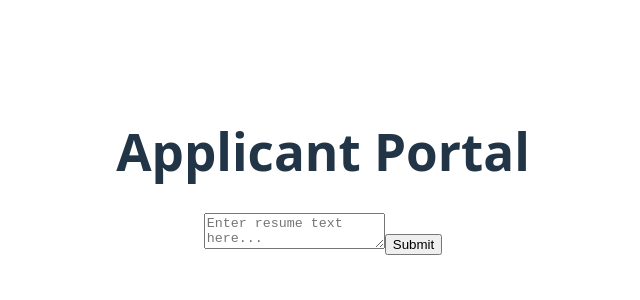
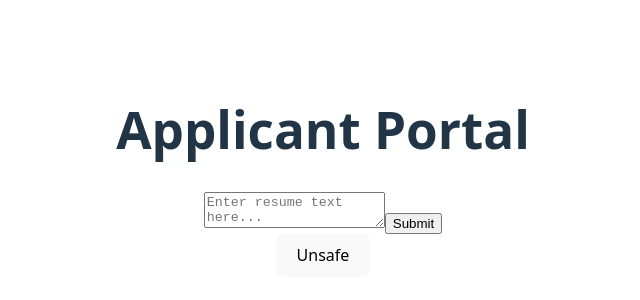
Before and after one commit to leejustin01/OWASP-GenAI-Capstone, a React (Vite) app in the folder frontend/career-portal/: page / in a window 1280 px wide. Shown: the part 228-528 px from the top of the page, without its empty margins (317-957 px from the left). Built offline with nearby package versions, Linux system fonts and the light colour scheme.

Commit message:
fix: Added app.jsx changes

```diff
--- a/frontend/career-portal/src/App.jsx
+++ b/frontend/career-portal/src/App.jsx
@@ -5,11 +5,16 @@ import Spinner from './Spinner'
 function App() {
   const [text, setText] = useState("")
   const [loading, setLoading] = useState(false)
+  const [ url, setUrl ] = useState("http://localhost:8080/evaluate")
+  const [ mode, setMode ] = useState("Unsafe")
+
+  const safeUrl = "http://localhost:8081/evaluate"
+  const unsafeUrl = "http://localhost:8080/evaluate"
 
   async function sendPost() {
     setLoading(true)
     const res = await fetch(
-        "http://localhost:8080/evaluate",
+        url,
         {
             method: "POST",
             body: JSON.stringify({
@@ -34,6 +39,15 @@ function App() {
         <input type="submit"/>
         {loading && <Spinner/>}
       </form>
+      <button onClick={() => {
+          if (mode === "Unsafe") {
+            setMode("Safe")
+            setUrl(safeUrl)
+          } else {
+            setMode("Unsafe")
+            setUrl(unsafeUrl)
+          }
+        }}>{mode}</button>
     </>
   )
 }
```
